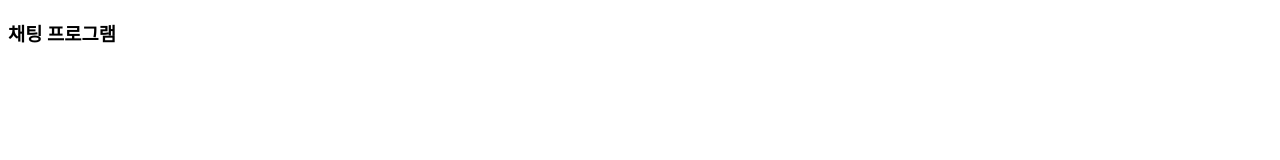
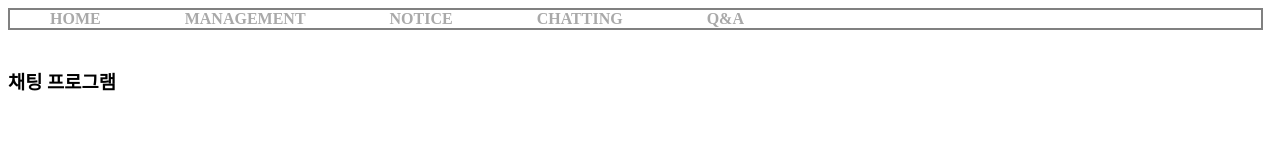
Before and after one commit to ghi512/Re-coder, a plain HTML site: page chatting.html in a window 1280 px wide. Drawn offline with Linux system fonts and the light colour scheme.

Commit message:
Update chatting.html

```diff
--- a/chatting.html
+++ b/chatting.html
@@ -2,8 +2,40 @@
 <html>
     <head>
         <title>chatting</title>
+        <style>
+            nav {
+                border : 2px solid gray;
+                width: 99%;
+                font-weight : bold;
+            }
+            #menu ul {
+                margin : 0;
+                padding: 0;
+            }
+            #menu ul li {
+                display : inline;
+                list-style-type : none;
+                padding : 0px 40px;
+            }
+            #menu ul li a {
+                color : darkgray;
+                text-decoration : none;
+            }
+            #menu ul li a:hover {
+                color : gray;
+            }
+        </style>
     </head>
     <body>
+        <nav id="menu">
+            <ul>
+                <li><a href="daou.html" target="_self">HOME</a></li>
+                <li><a href="management.html" target="_self">MANAGEMENT</a></li>
+                <li><a href="notice.html" target="_self">NOTICE</a></li>
+                <li><a href="chatting.html" target="_self">CHATTING</a></li>
+                <li><a href="qna.html" target="_self">Q&A</a></li>
+            </ul>
+        </nav><br>
         <h3>채팅 프로그램</h3>
     </body>
 </html>
```
